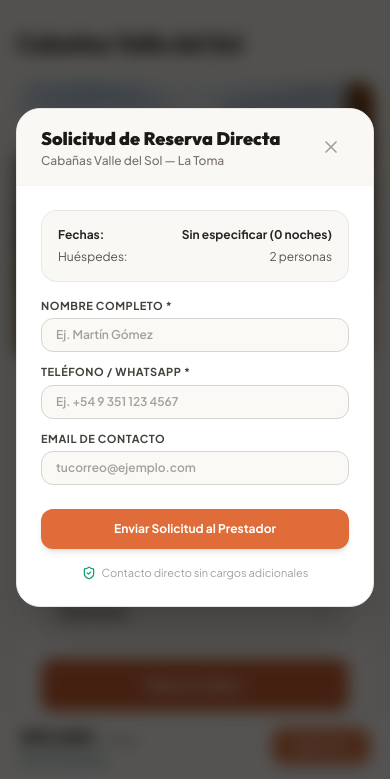
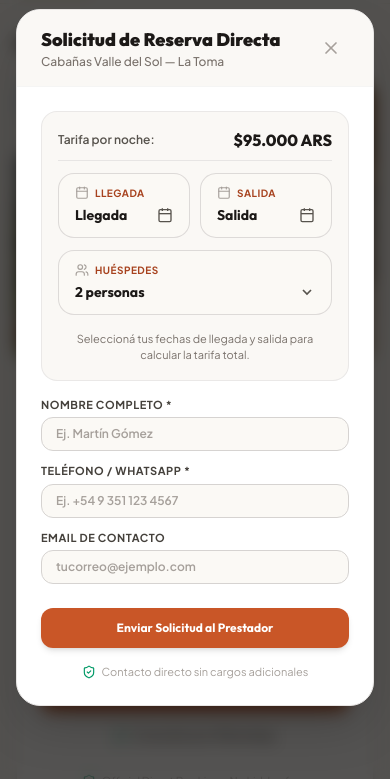
Before and after one commit to Tiag4/Turismo-Capilla, an Astro site in the folder apps/frontend/: page /alojamientos/acc-1 in a window 390 px wide. Both pictures are taken after a click on the button "Reserve Now". Shown: the part 65-844 px from the top of the page. Built offline with nearby package versions, Linux system fonts and the light colour scheme; Astro itself is replaced by a stand-in of ours.

Commit message:
fix(accommodations): fix mobile duplicates, scroll overlap, dynamic dock visibility and modal booking fields

```diff
--- a/apps/frontend/src/components/accommodations/detail/AccommodationDetailContainer.tsx
+++ b/apps/frontend/src/components/accommodations/detail/AccommodationDetailContainer.tsx
@@ -37,7 +37,9 @@ export const AccommodationDetailContainer: React.FC<AccommodationDetailContainer
       {/* Versión Mobile (< 768px): Jerarquía estricta según requerimiento */}
       <div className="md:hidden space-y-8 pt-2">
         {/* 3. Sacar la reserva */}
-        <AccommodationStickyWidget data={data} booking={booking} />
+        <div ref={booking.cardObserverRef}>
+          <AccommodationStickyWidget data={data} booking={booking} />
+        </div>
 
         {/* 4. Servicios (Clean Amenities) */}
         <AccommodationCenterCol />
@@ -64,6 +66,7 @@ export const AccommodationDetailContainer: React.FC<AccommodationDetailContainer
         nightsCount={booking.nightsCount}
         totalPrice={booking.totalPrice}
         onOpenBookingModal={booking.openBookingModal}
+        isVisible={!booking.isReservationCardVisible}
       />
 
       {/* Modal Lightbox de Galería Fotográfica */}
--- a/apps/frontend/src/components/accommodations/detail/components/AccommodationBookingForm.tsx
+++ b/apps/frontend/src/components/accommodations/detail/components/AccommodationBookingForm.tsx
@@ -1,12 +1,18 @@
 import React from 'react';
-import { ShieldCheck } from 'lucide-react';
+import { Calendar, Users, ShieldCheck } from 'lucide-react';
+import { CustomDatePicker } from '../../../ui/CustomDatePicker';
+import { CustomSelect } from '../../../ui/CustomSelect';
+import { GUEST_OPTIONS } from './AccommodationStickyWidget';
 import type { AccommodationDetailData } from '../types';
 
 interface AccommodationBookingFormProps {
   data: AccommodationDetailData;
   checkIn: string;
+  onCheckInChange: (v: string) => void;
   checkOut: string;
+  onCheckOutChange: (v: string) => void;
   guests: string;
+  onGuestsChange: (v: string) => void;
   nightsCount: number | null;
   totalPrice: number | null;
   depositRequired: number | null;
@@ -23,8 +29,11 @@ interface AccommodationBookingFormProps {
 export const AccommodationBookingForm: React.FC<AccommodationBookingFormProps> = ({
   data,
   checkIn,
+  onCheckInChange,
   checkOut,
+  onCheckOutChange,
   guests,
+  onGuestsChange,
   nightsCount,
   totalPrice,
   depositRequired,
@@ -37,73 +46,85 @@ export const AccommodationBookingForm: React.FC<AccommodationBookingFormProps> =
   isSubmitting,
   onSubmit,
 }) => {
+  const todayStr = new Date().toISOString().split('T')[0];
+  const price = data.pricePerNight ?? 0;
+
   return (
     <form onSubmit={onSubmit} className="space-y-4">
-      {/* Resumen de Tarifas */}
-      <div className="p-4 bg-[#FAF8F5] rounded-2xl border border-stone-200/80 text-xs space-y-1.5">
-        <div className="flex justify-between font-bold text-stone-800">
-          <span>Fechas:</span>
-          <span>{checkIn ? `${checkIn} → ${checkOut}` : 'Sin especificar'} ({nightsCount ?? 0} noches)</span>
+      {/* Selector de Fechas, Huéspedes y Resumen de Tarifas */}
+      <div className="space-y-3 p-4 bg-[#FAF8F5] rounded-2xl border border-stone-200/80">
+        <div className="flex justify-between items-center pb-2 border-b border-stone-200">
+          <span className="text-xs font-semibold text-stone-600">Tarifa por noche:</span>
+          <span className="font-display font-extrabold text-base text-stone-900">${price.toLocaleString('es-AR')} ARS</span>
         </div>
-        <div className="flex justify-between text-stone-600">
-          <span>Huéspedes:</span>
-          <span>{guests} personas</span>
+
+        <div className="grid grid-cols-2 gap-2.5">
+          <CustomDatePicker
+            label="Llegada"
+            value={checkIn}
+            onChange={(d) => {
+              onCheckInChange(d);
+              if (checkOut && d >= checkOut) onCheckOutChange('');
+            }}
+            minDate={todayStr}
+            placeholder="Llegada"
+            icon={<Calendar className="w-3.5 h-3.5 text-stone-400" />}
+          />
+          <CustomDatePicker
+            label="Salida"
+            value={checkOut}
+            onChange={onCheckOutChange}
+            minDate={checkIn || todayStr}
+            placeholder="Salida"
+            icon={<Calendar className="w-3.5 h-3.5 text-stone-400" />}
+          />
         </div>
-        {totalPrice && (
-          <div className="flex justify-between font-extrabold text-stone-900 pt-1 border-t border-stone-200">
-            <span>Total estimado:</span>
-            <span className="text-terracotta-700">${totalPrice.toLocaleString('es-AR')} ARS</span>
+
+        <CustomSelect
+          label="Huéspedes"
+          value={guests}
+          onChange={onGuestsChange}
+          options={GUEST_OPTIONS}
+          icon={<Users className="w-3.5 h-3.5 text-stone-400" />}
+        />
+
+        {nightsCount && totalPrice ? (
+          <div className="pt-2 border-t border-stone-200 text-xs space-y-1">
+            <div className="flex justify-between text-stone-600">
+              <span>${price.toLocaleString('es-AR')} × {nightsCount} noches</span>
+              <span className="font-bold text-stone-900">${totalPrice.toLocaleString('es-AR')}</span>
+            </div>
+            {depositRequired && (
+              <div className="flex justify-between text-[11px] text-stone-500">
+                <span>Seña ({data.depositPercent}%)</span>
+                <span className="font-bold text-terracotta-700">${depositRequired.toLocaleString('es-AR')}</span>
+              </div>
+            )}
+            <div className="flex justify-between text-sm font-black text-stone-900 pt-1 border-t border-stone-200">
+              <span>Total estimado</span>
+              <span className="text-terracotta-700">${totalPrice.toLocaleString('es-AR')} ARS</span>
+            </div>
           </div>
-        )}
-        {depositRequired && (
-          <div className="flex justify-between text-[11px] text-stone-500">
-            <span>Seña ({data.depositPercent}%):</span>
-            <span className="font-bold text-primary-700">${depositRequired.toLocaleString('es-AR')} ARS</span>
-          </div>
+        ) : (
+          <p className="text-[11px] text-stone-500 text-center pt-1">
+            Seleccioná tus fechas de llegada y salida para calcular la tarifa total.
+          </p>
         )}
       </div>
 
       {/* Campos de Contacto */}
       <div className="space-y-3">
         <div>
-          <label className="block text-[11px] font-bold text-stone-700 uppercase tracking-wider mb-1">
-            Nombre Completo *
-          </label>
-          <input
-            type="text"
-            required
-            value={guestName}
-            onChange={(e) => onGuestNameChange(e.target.value)}
-            placeholder="Ej. Martín Gómez"
-            className="w-full bg-[#fbf9f5] border border-stone-300 rounded-xl px-3.5 py-2 text-xs font-semibold text-stone-900 placeholder:text-stone-400 focus:outline-none focus:ring-2 focus:ring-primary-500"
-          />
+          <label className="block text-[11px] font-bold text-stone-700 uppercase tracking-wider mb-1">Nombre Completo *</label>
+          <input type="text" required value={guestName} onChange={(e) => onGuestNameChange(e.target.value)} placeholder="Ej. Martín Gómez" className="w-full bg-[#fbf9f5] border border-stone-300 rounded-xl px-3.5 py-2 text-xs font-semibold text-stone-900 placeholder:text-stone-400 focus:outline-none focus:ring-2 focus:ring-primary-500" />
         </div>
-
         <div>
-          <label className="block text-[11px] font-bold text-stone-700 uppercase tracking-wider mb-1">
-            Teléfono / WhatsApp *
-          </label>
-          <input
-            type="tel"
-            required
-            value={guestPhone}
-            onChange={(e) => onGuestPhoneChange(e.target.value)}
-            placeholder="Ej. +54 9 351 123 4567"
-            className="w-full bg-[#fbf9f5] border border-stone-300 rounded-xl px-3.5 py-2 text-xs font-semibold text-stone-900 placeholder:text-stone-400 focus:outline-none focus:ring-2 focus:ring-primary-500"
-          />
+          <label className="block text-[11px] font-bold text-stone-700 uppercase tracking-wider mb-1">Teléfono / WhatsApp *</label>
+          <input type="tel" required value={guestPhone} onChange={(e) => onGuestPhoneChange(e.target.value)} placeholder="Ej. +54 9 351 123 4567" className="w-full bg-[#fbf9f5] border border-stone-300 rounded-xl px-3.5 py-2 text-xs font-semibold text-stone-900 placeholder:text-stone-400 focus:outline-none focus:ring-2 focus:ring-primary-500" />
         </div>
-
         <div>
-          <label className="block text-[11px] font-bold text-stone-700 uppercase tracking-wider mb-1">
-            Email de Contacto
-          </label>
-          <input
-            type="email"
-            value={guestEmail}
-            onChange={(e) => onGuestEmailChange(e.target.value)}
-            placeholder="tucorreo@ejemplo.com"
-            className="w-full bg-[#fbf9f5] border border-stone-300 rounded-xl px-3.5 py-2 text-xs font-semibold text-stone-900 placeholder:text-stone-400 focus:outline-none focus:ring-2 focus:ring-primary-500"
-          />
+          <label className="block text-[11px] font-bold text-stone-700 uppercase tracking-wider mb-1">Email de Contacto</label>
+          <input type="email" value={guestEmail} onChange={(e) => onGuestEmailChange(e.target.value)} placeholder="tucorreo@ejemplo.com" className="w-full bg-[#fbf9f5] border border-stone-300 rounded-xl px-3.5 py-2 text-xs font-semibold text-stone-900 placeholder:text-stone-400 focus:outline-none focus:ring-2 focus:ring-primary-500" />
         </div>
       </div>
 
@@ -111,7 +132,8 @@ export const AccommodationBookingForm: React.FC<AccommodationBookingFormProps> =
         <button
           type="submit"
           disabled={isSubmitting}
-          className="w-full py-3 px-4 rounded-xl bg-terracotta-500 hover:bg-terracotta-600 active:bg-terracotta-700 disabled:opacity-50 text-white font-bold text-xs shadow-md transition-all cursor-pointer"
+          style={{ backgroundColor: '#C95627', color: '#ffffff' }}
+          className="w-full py-3 px-4 rounded-xl font-display font-bold text-xs shadow-md hover:brightness-95 active:brightness-90 disabled:opacity-50 transition-all cursor-pointer select-none text-center"
         >
           {isSubmitting ? 'Enviando solicitud...' : 'Enviar Solicitud al Prestador'}
         </button>
--- a/apps/frontend/src/components/accommodations/detail/components/AccommodationBookingModal.tsx
+++ b/apps/frontend/src/components/accommodations/detail/components/AccommodationBookingModal.tsx
@@ -95,8 +95,11 @@ export const AccommodationBookingModal: React.FC<AccommodationBookingModalProps>
             <AccommodationBookingForm
               data={data}
               checkIn={checkIn}
+              onCheckInChange={booking.setCheckIn}
               checkOut={checkOut}
+              onCheckOutChange={booking.setCheckOut}
               guests={guests}
+              onGuestsChange={booking.setGuests}
               nightsCount={nightsCount}
               totalPrice={totalPrice}
               depositRequired={depositRequired}
--- a/apps/frontend/src/components/accommodations/detail/components/AccommodationMobileBottomDock.tsx
+++ b/apps/frontend/src/components/accommodations/detail/components/AccommodationMobileBottomDock.tsx
@@ -6,6 +6,7 @@ interface AccommodationMobileBottomDockProps {
   nightsCount: number | null;
   totalPrice: number | null;
   onOpenBookingModal: () => void;
+  isVisible?: boolean;
 }
 
 export const AccommodationMobileBottomDock: React.FC<AccommodationMobileBottomDockProps> = ({
@@ -13,11 +14,16 @@ export const AccommodationMobileBottomDock: React.FC<AccommodationMobileBottomDo
   nightsCount,
   totalPrice,
   onOpenBookingModal,
+  isVisible = true,
 }) => {
   const price = data.pricePerNight ?? 0;
 
   return (
-    <div className="lg:hidden fixed bottom-0 left-0 right-0 z-40 bg-white/95 backdrop-blur-md border-t border-stone-200 px-5 py-3 shadow-2xl flex items-center justify-between">
+    <div
+      className={`lg:hidden fixed bottom-0 left-0 right-0 z-40 bg-white/95 backdrop-blur-md border-t border-stone-200 px-5 py-3 shadow-2xl flex items-center justify-between transition-all duration-300 transform ${
+        isVisible ? 'translate-y-0 opacity-100 pointer-events-auto' : 'translate-y-full opacity-0 pointer-events-none'
+      }`}
+    >
       <div>
         <div className="flex items-baseline gap-1">
           <span className="font-display font-black text-lg text-stone-900">
--- a/apps/frontend/src/components/accommodations/detail/components/AccommodationStickyWidget.tsx
+++ b/apps/frontend/src/components/accommodations/detail/components/AccommodationStickyWidget.tsx
@@ -10,7 +10,7 @@ interface AccommodationStickyWidgetProps {
   booking: UseAccommodationBookingReturn;
 }
 
-const GUEST_OPTIONS: Option[] = [
+export const GUEST_OPTIONS: Option[] = [
   { value: '1', label: '1 persona' },
   { value: '2', label: '2 personas' },
   { value: '3', label: '3 personas' },
@@ -40,7 +40,7 @@ export const AccommodationStickyWidget: React.FC<AccommodationStickyWidgetProps>
   const price = data.pricePerNight ?? 0;
 
   return (
-    <aside className="sticky top-24 w-full bg-white rounded-2xl border border-stone-200 shadow-md p-6 space-y-4">
+    <aside className="md:sticky md:top-24 w-full bg-white rounded-2xl border border-stone-200 shadow-md p-6 space-y-4">
       {/* Tarifa / Price per night */}
       <div className="space-y-0.5">
         <span className="text-xs font-medium text-stone-500 block">
--- a/apps/frontend/src/components/accommodations/detail/hooks/useAccommodationBooking.ts
+++ b/apps/frontend/src/components/accommodations/detail/hooks/useAccommodationBooking.ts
@@ -1,4 +1,4 @@
-import { useState, useMemo, useCallback } from 'react';
+import { useState, useMemo, useCallback, useRef, useEffect } from 'react';
 import type { AccommodationDetailData } from '../types';
 
 interface UseAccommodationBookingProps {
@@ -93,6 +93,25 @@ export function useAccommodationBooking({ data }: UseAccommodationBookingProps)
     [guestName, guestPhone]
   );
 
+  // In-page reservation card visibility (for mobile bottom dock appearance)
+  const [isReservationCardVisible, setIsReservationCardVisible] = useState(true);
+  const cardObserverRef = useRef<HTMLDivElement | null>(null);
+
+  useEffect(() => {
+    const el = cardObserverRef.current;
+    if (!el || typeof IntersectionObserver === 'undefined') return;
+
+    const observer = new IntersectionObserver(
+      ([entry]) => {
+        setIsReservationCardVisible(entry.isIntersecting);
+      },
+      { threshold: 0.1 }
+    );
+
+    observer.observe(el);
+    return () => observer.disconnect();
+  }, []);
+
   return {
     checkIn,
     setCheckIn,
@@ -103,6 +122,8 @@ export function useAccommodationBooking({ data }: UseAccommodationBookingProps)
     nightsCount,
     totalPrice,
     depositRequired,
+    isReservationCardVisible,
+    cardObserverRef,
     isGalleryOpen,
     activePhotoIndex,
     openGallery,
```
Also changed, not shown: apps/frontend/src/styles/global.css (+2 -8 lines).
